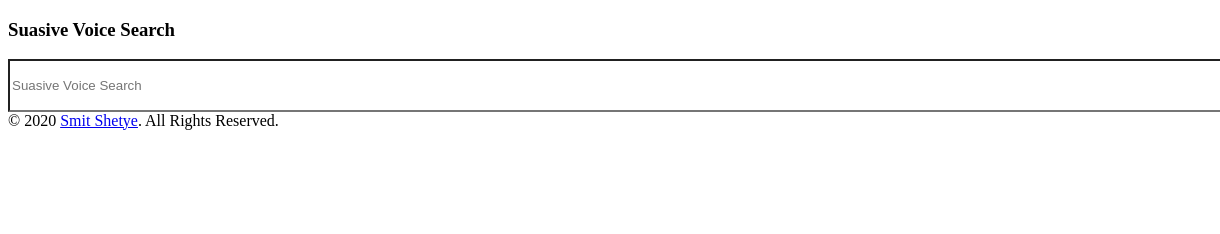
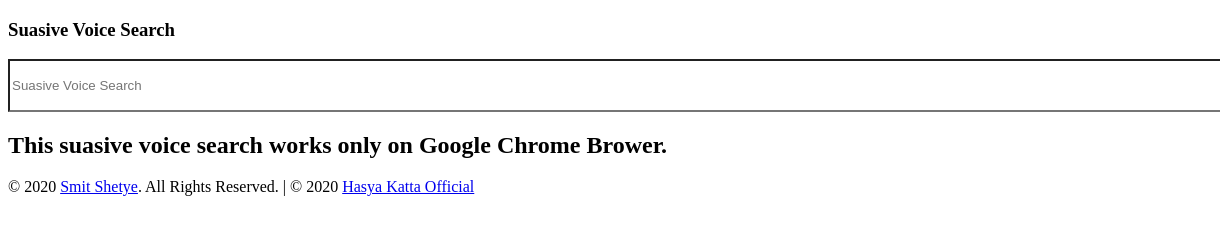
Before and after one commit to smitshetye/suasive, a plain HTML site: page index.html in a window 1280 px wide. Shown: the full height of the page, 0-1220 px from the left. Drawn offline with Linux system fonts and the light colour scheme.

Commit message:
Update index.html

```diff
--- a/index.html
+++ b/index.html
@@ -37,10 +37,15 @@
 				</div>
 			</div>
 </section>
+<section>
+    <div>
+        <h2>This suasive voice search works only on Google Chrome Brower.</h2>
+    </div>
+</section>
 		<!-- /.content -->
    <!-- /.content-wrapper -->
   <footer class="main-footer">
-     &copy; 2020 <a href="https://smitshetye.github.io/">Smit Shetye</a>. All Rights Reserved.
+     &copy; 2020 <a href="https://smitshetye.github.io/">Smit Shetye</a>. All Rights Reserved. | &copy; 2020 <a href="https://hasyakattaofficial.github.io/">Hasya Katta Official</a>
   </footer>
 
   	<!-- jQuery 3 -->
```
